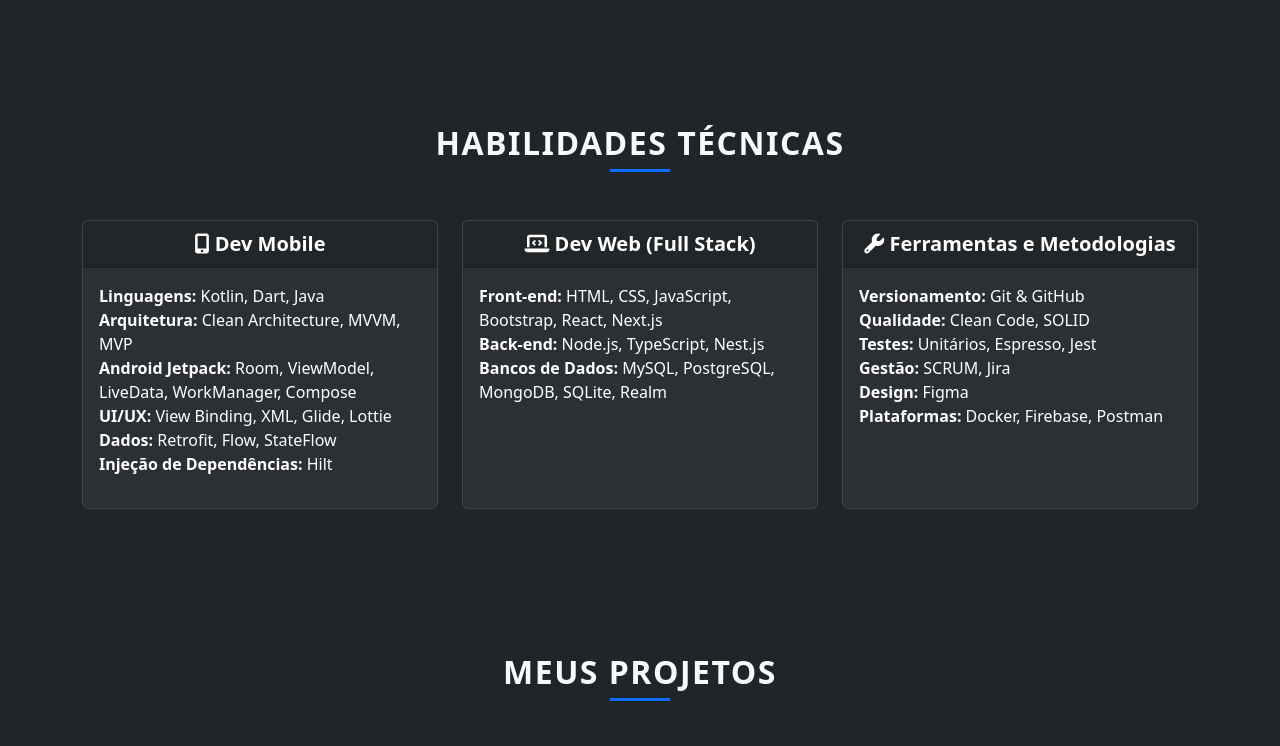
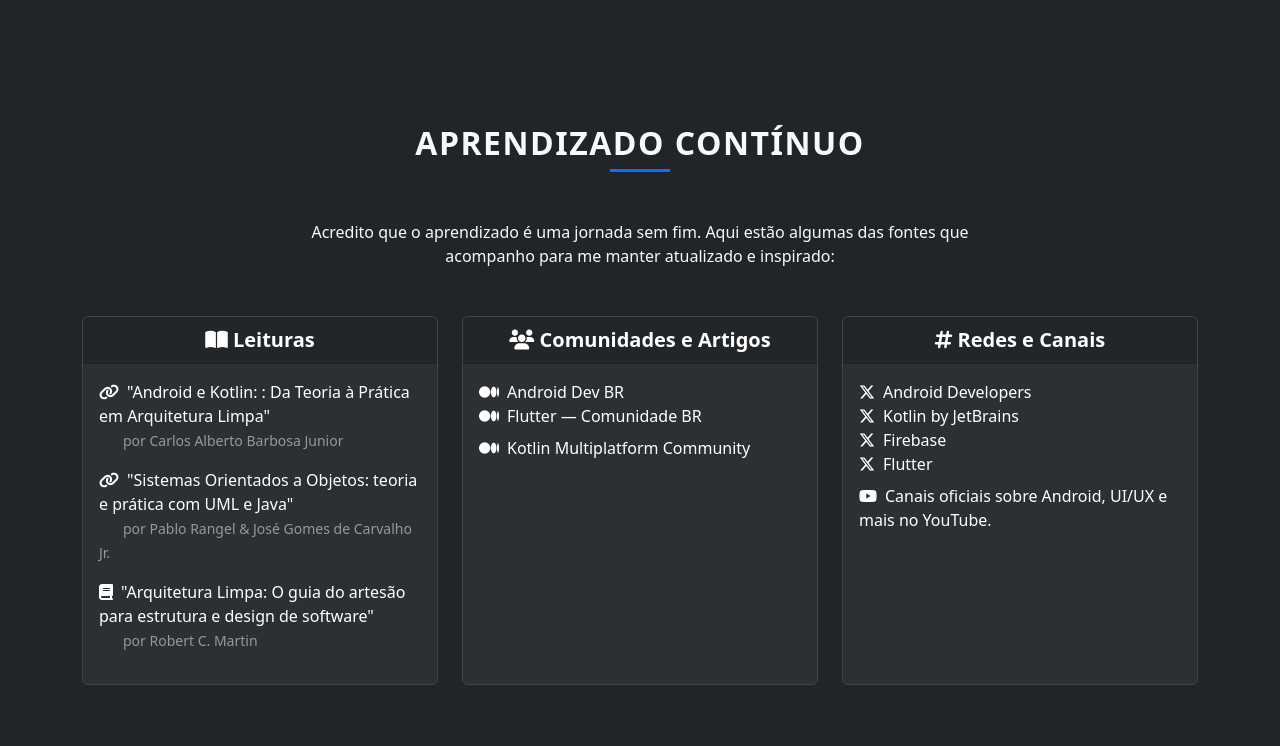
Before and after one commit to BRADDTELES/BRADDTELES, a plain HTML site: page index.html in a window 1280 px wide. Shown: the part 660-1406 px from the top of the page. Drawn offline with nearby package versions, Linux system fonts and the light colour scheme.

Commit message:
style: adicionando Interesses de Estudos e mais Badges

```diff
--- a/index.html
+++ b/index.html
@@ -156,6 +156,67 @@
             <p class="col-md-8 mx-auto fw-bold fst-italic">"Desenvolvo com: ❤️ Kotlin, 🧠 Qualidade, 🎨 Design, ✨ Soluções e 🔥 Paixão!"</p>
         </section>
 
+        <!-- Continuous Learning Section -->
+        <section id="estudos" class="my-7">
+            <h2 class="section-title text-center animated-element">APRENDIZADO CONTÍNUO</h2>
+            <p class="col-md-8 mx-auto text-center mb-5 animated-element">Acredito que o aprendizado é uma jornada sem fim. Aqui estão algumas das fontes que acompanho para me manter atualizado e inspirado:</p>
+            <div class="row g-4 justify-content-center">
+                <!-- Books -->
+                <div class="col-lg-4 d-flex align-items-stretch animated-element" style="transition-delay: 100ms;">
+                    <div class="card text-white w-100">
+                        <div class="card-header fs-5 text-center"><i class="fa-solid fa-book-open"></i> Leituras</div>
+                        <div class="card-body">
+                            <ul class="list-unstyled">
+                                <li>
+                                    <a href="https://a.co/d/azgs2N2" target="_blank" class="text-decoration-none text-white"><i class="fa-solid fa-link me-2"></i>"Android e Kotlin: : Da Teoria à Prática em Arquitetura Limpa"</a>
+                                    <br>
+                                    <small class="text-white-50 ms-4">por Carlos Alberto Barbosa Junior</small>
+                                </li>
+                                <li class="pt-3">
+                                    <a href="https://a.co/d/8kEPV5e" target="_blank" class="text-decoration-none text-white"><i class="fa-solid fa-link me-2"></i>"Sistemas Orientados a Objetos: teoria e prática com UML e Java"</a>
+                                    <br>
+                                    <small class="text-white-50 ms-4">por Pablo Rangel & José Gomes de Carvalho Jr.</small>
+                                </li>
+                                <li class="pt-3">
+                                    <i class="fa-solid fa-book me-2"></i>"Arquitetura Limpa: O guia do artesão para estrutura e design de software"
+                                    <br>
+                                    <small class="text-white-50 ms-4">por Robert C. Martin</small>
+                                </li>
+                            </ul>
+                        </div>
+                    </div>
+                </div>
+                <!-- Communities -->
+                <div class="col-lg-4 d-flex align-items-stretch animated-element" style="transition-delay: 200ms;">
+                    <div class="card text-white w-100">
+                        <div class="card-header fs-5 text-center"><i class="fa-solid fa-users"></i> Comunidades e Artigos</div>
+                        <div class="card-body">
+                            <ul class="list-unstyled">
+                                <li><a href="https://medium.com/android-dev-br" target="_blank" class="text-decoration-none text-white"><i class="fa-brands fa-medium me-2"></i>Android Dev BR</a></li>
+                                <li><a href="https://medium.com/flutter-comunidade-br" target="_blank" class="text-decoration-none text-white"><i class="fa-brands fa-medium me-2"></i>Flutter — Comunidade BR</a></li>
+                                <li class="pt-2"><a href="https://medium.com/advanced-kotlin-multiplatform-kmp" target="_blank" class="text-decoration-none text-white"><i class="fa-brands fa-medium me-2"></i>Kotlin Multiplatform Community</a></li>
+                            </ul>
+                        </div>
+                    </div>
+                </div>
+                <!-- Social Media -->
+                <div class="col-lg-4 d-flex align-items-stretch animated-element" style="transition-delay: 300ms;">
+                    <div class="card text-white w-100">
+                        <div class="card-header fs-5 text-center"><i class="fa-solid fa-hashtag"></i> Redes e Canais</div>
+                        <div class="card-body">
+                            <ul class="list-unstyled">
+                                <li><a href="https://x.com/AndroidDev" target="_blank" class="text-decoration-none text-white"><i class="fa-brands fa-x-twitter me-2"></i>Android Developers</a></li>
+                                <li><a href="https://x.com/kotlin" target="_blank" class="text-decoration-none text-white"><i class="fa-brands fa-x-twitter me-2"></i>Kotlin by JetBrains</a></li>
+                                <li><a href="https://x.com/Firebase" target="_blank" class="text-decoration-none text-white"><i class="fa-brands fa-x-twitter me-2"></i>Firebase</a></li>
+                                <li><a href="https://x.com/FlutterDev" target="_blank" class="text-decoration-none text-white"><i class="fa-brands fa-x-twitter me-2"></i>Flutter</a></li>
+                                <li class="pt-2"><i class="fa-brands fa-youtube me-2"></i>Canais oficiais sobre Android, UI/UX e mais no YouTube.</li>
+                            </ul>
+                        </div>
+                    </div>
+                </div>
+            </div>
+        </section>
+
         <!-- Skills Section -->
         <section id="habilidades" class="my-7">
             <h2 class="section-title text-center animated-element">HABILIDADES TÉCNICAS</h2>
@@ -205,14 +266,19 @@
             <h2 class="section-title text-center">TECNOLOGIAS EM DESTAQUE</h2>
             <div class="text-center tech-badges">
                 <img src="https://img.shields.io/badge/Kotlin-B125EA?style=for-the-badge&logo=kotlin&logoColor=white" alt="Kotlin">
+                <img src="https://img.shields.io/badge/Dart-0175C2?style=for-the-badge&logo=dart&logoColor=white" alt="Dart">
                 <img src="https://img.shields.io/badge/java-%23ED8B00.svg?style=for-the-badge&logo=openjdk&logoColor=white" alt="Java">
+                <img src="https://img.shields.io/badge/Flutter-02569B?style=for-the-badge&logo=flutter&logoColor=white" alt="Flutter">
                 <img src="https://img.shields.io/badge/Android_Studio-3DDC84?style=for-the-badge&logo=android-studio&logoColor=white" alt="Android Studio">
                 <img src="https://img.shields.io/badge/react-%2320232a.svg?style=for-the-badge&logo=react&logoColor=%2361DAFB" alt="React">
                 <img src="https://img.shields.io/badge/Next-black?style=for-the-badge&logo=next.js&logoColor=white" alt="Next.js">
                 <img src="https://img.shields.io/badge/Node%20js-339933?style=for-the-badge&logo=nodedotjs&logoColor=white" alt="Node.js">
                 <img src="https://img.shields.io/badge/docker-%230db7ed.svg?style=for-the-badge&logo=docker&logoColor=white" alt="Docker">
                 <img src="https://img.shields.io/badge/mysql-4479A1.svg?style=for-the-badge&logo=mysql&logoColor=white" alt="MySQL">
+                <img src="https://img.shields.io/badge/PostgreSQL-4169E1?style=for-the-badge&logo=postgresql&logoColor=white" alt="PostgreSQL">
+                <img src="https://img.shields.io/badge/SQLite-003B57?style=for-the-badge&logo=sqlite&logoColor=white" alt="SQLite">
                 <img src="https://img.shields.io/badge/git-%23F05033.svg?style=for-the-badge&logo=git&logoColor=white" alt="Git">
+                <img src="https://img.shields.io/badge/GitHub-181717?style=for-the-badge&logo=github&logoColor=white" alt="GitHub">
                 <img src="https://img.shields.io/badge/Visual%20Studio%20Code-0078d7.svg?style=for-the-badge&logo=visual-studio-code&logoColor=white" alt="VS Code">
             </div>
         </section>
```
